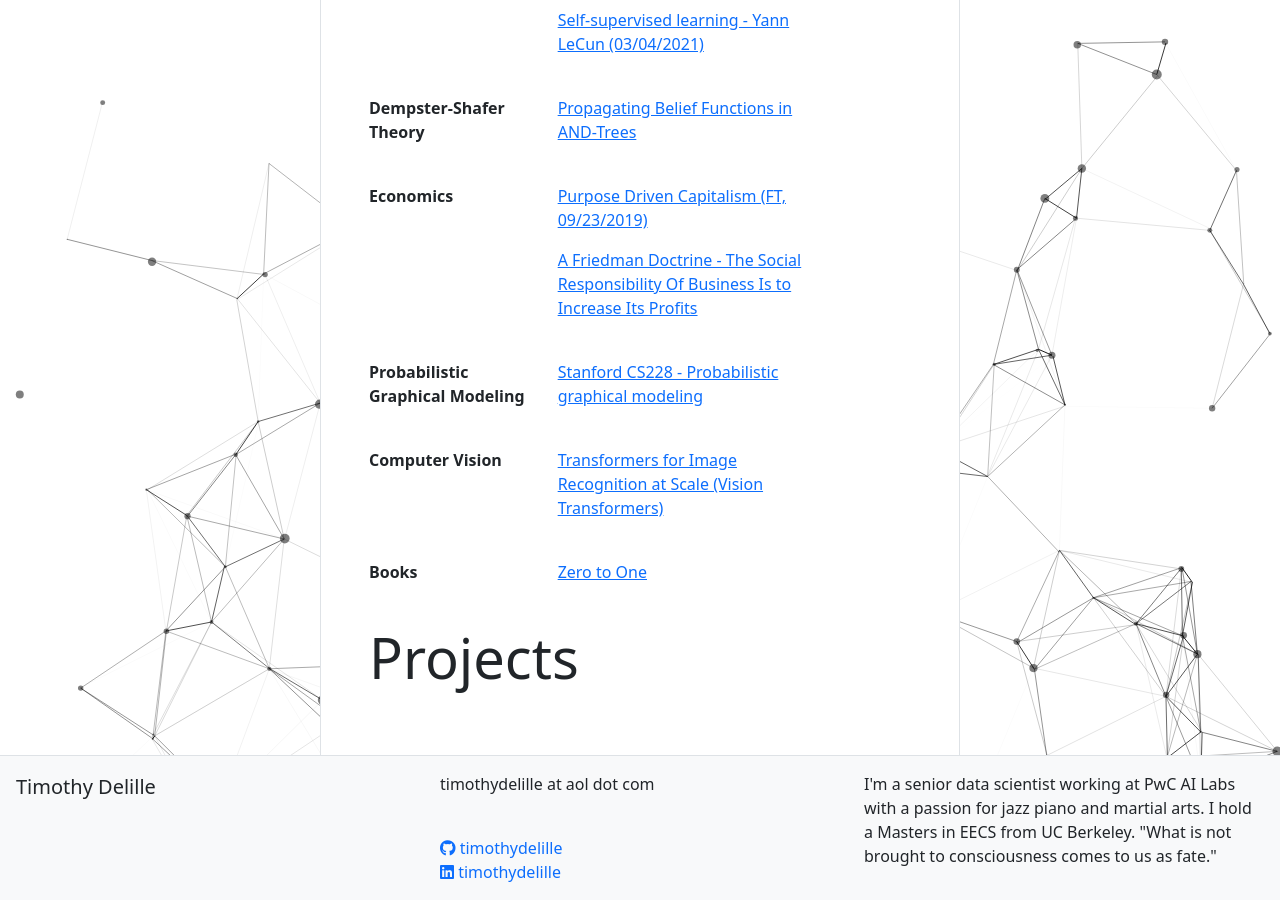
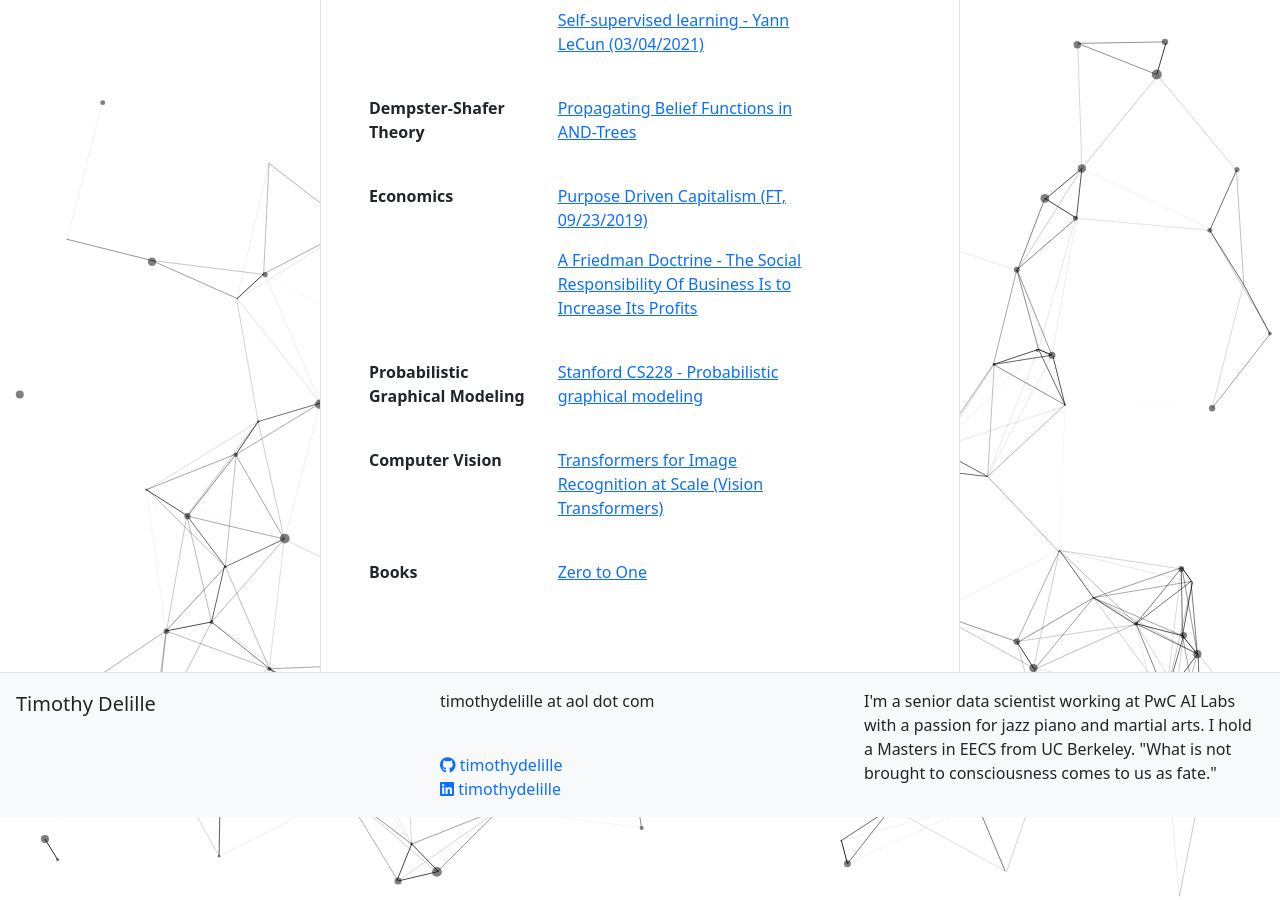
Before and after one commit to TimothyDelille/timothydelille.github.io, a Jekyll site: the page built from index.markdown, in a window 1280 px wide and 900 px high, scrolled down 772 px. Built offline with Jekyll 4.4.1, drawn with Linux system fonts in a browser that asks for light colours; nearby versions of some CDN libraries.

Commit message:
update index

```diff
--- a/index.markdown
+++ b/index.markdown
@@ -21,5 +21,3 @@
   </dl>
 {% endfor %}
 </div>
-
-<p class="display-4">Projects</p>
```
